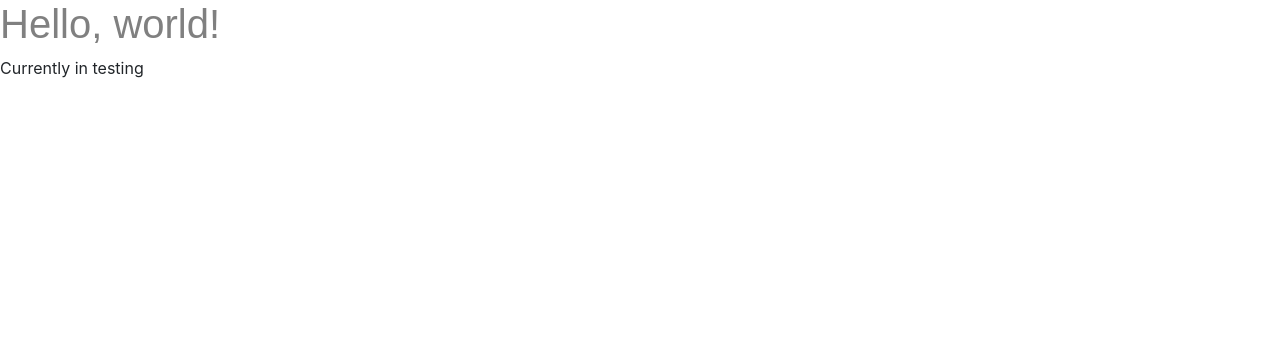
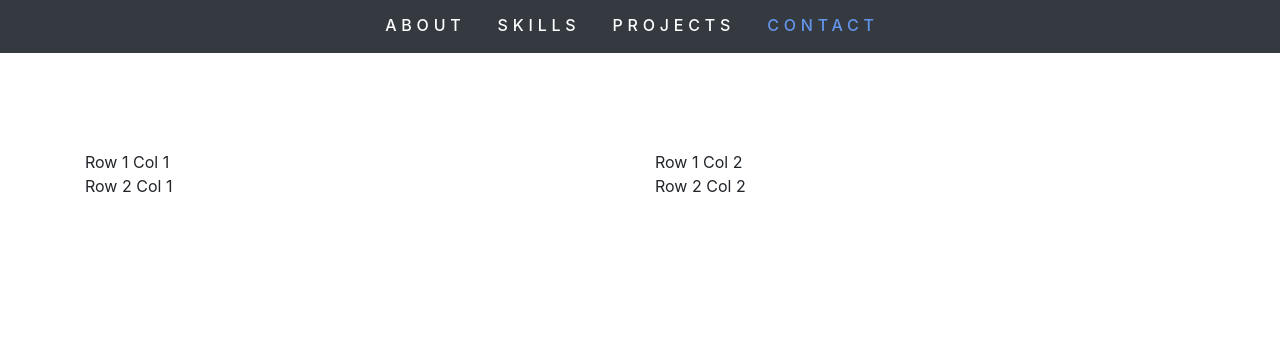
Before and after one commit to MZI207/mzi207.github.io, a plain HTML site: page index.html in a window 1280 px wide. Drawn offline with nearby package versions, Linux system fonts and the light colour scheme.

Commit message:
Fixed a nav bar

```diff
--- a/css/main.css
+++ b/css/main.css
@@ -1,28 +1,30 @@
 body{
-    text-align: center;
-    font-family: Arial, Helvetica, sans-serif;
-    background-color:#ffffff;
-
-}
-h1{
-    font-family: Arial, Helvetica, sans-serif;
-    color: grey;
+    overflow-x: hidden;
+    font-family: Calibri, sans-serif;
 }
 
-#outer{
-    display: table;
-    position: absolute;
-    height: 100%;
-    width: 100%;
+.navbar{
+    text-transform: uppercase;
+    font-weight: 500;
+    font-size: 1rem;
+    letter-spacing: .3rem;
+    background-color: rgba(0, 0, 0, .7);
 }
-#middle{
-    display: table-cell;
-    vertical-align: middle;
+.navbar-nav li{
+    padding-right: 1rem;
 }
-#profile-pic{
-    width: 100px;
-    height: 100px;
-    background-image: url(../img/pfp.jpg);
-    background-position: center;
-    border-radius: 75px;
+.navbar-dark .navbar-nav .nav-link{
+    color: #ffffff!important;
+    padding-top: .3rem;
 }
+.navbar-dark .navbar-nav .nav-link.active{
+    color:#6495ED!important;
+}
+.navbar-dark .navbar-nav .nav-link:hover{
+    color:#6495ED!important;
+}
+/*About */
+.about-offset{
+    padding: 150px 0px 150px 0px;
+    background-color: #ffffff;
+}
--- a/index.html
+++ b/index.html
@@ -1,33 +1,76 @@
-
 <!DOCTYPE html>
 <html lang="en">
   <head>
     <meta charset="utf-8">
     <meta name="viewport" content="width=device-width, initial-scale=1, shrink-to-fit=no">
 
-    <!-- Bootstrap CSS -->
+    <!-- Using bootstrap framework -->
     <link href="css/main.css" rel="stylesheet" type="text/css">
-    <link rel="stylesheet" href="https://stackpath.bootstrapcdn.com/bootstrap/4.3.1/css/bootstrap.min.css" integrity="sha384-ggOyR0iXCbMQv3Xipma34MD+dH/1fQ784/j6cY/iJTQUOhcWr7x9JvoRxT2MZw1T" crossorigin="anonymous">
+    <link href="css/bootstrap.min.css" rel="stylesheet" type="text/css">
 
     <title>Mohammed Iqbal</title>
   </head>
-  <body>
-    <h1>Hello, world!</h1>
-    <p> Currently in testing  </p>
-    <div id="outer">
-        <div id="middle">
-            <div id="container">
-                <div class="row">
-                    <div class="large-6 columns">
-                        <div id="profile-pic"></div>
-                    </div>
-                </div>
-            </div>
+  <body data-spy="scroll" data-target="#navbarResponsive">
+    <!-- Nav Bar-->
+    <nav class="navbar navbar-expand-md navbar-dark bg-dark fixed-top">
+
+      <button class="navbar-toggler" type="button" data-toggle="collapse" data-target="#navbarResponsive">
+        <span class="navbar-toggler-icon"></span>
+      </button>
+
+      <div class="collapse navbar-collapse" id="navbarResponsive">
+        <ul class="navbar-nav mx-auto text-center">
+          <li class="nav-item">
+            <a class="nav-link" href="#about">About</a>
+          </li>
+          <li class="nav-item">
+            <a class="nav-link" href="#skills">Skills</a>
+          </li>
+          <li class="nav-item">
+            <a class="nav-link" href="#project">Projects</a>
+          </li>
+          <li class="nav-item">
+            <a class="nav-link" href="#contact">Contact</a>
+          </li>
+        </ul>
+      </div>
+    </nav>
+
+    <!-- About -->
+    <div id="about" class="about-offset">
+      <div class="container">
+        <div class="row">
+          <div class="col">
+            Row 1 Col 1
+          </div>
+          <div class="col">
+            Row 1 Col 2
+          </div>
         </div>
+        <div class="row">
+          <div class="col">
+            Row 2 Col 1
+          </div>
+          <div class="col">
+            Row 2 Col 2
+          </div>
+        </div>
+      </div>
     </div>
+    <!-- Skills -->
+    <div id="skills" class="offset">
 
-    <script src="https://code.jquery.com/jquery-3.3.1.slim.min.js" integrity="sha384-q8i/X+965DzO0rT7abK41JStQIAqVgRVzpbzo5smXKp4YfRvH+8abtTE1Pi6jizo" crossorigin="anonymous"></script>
-    <script src="https://cdnjs.cloudflare.com/ajax/libs/popper.js/1.14.7/umd/popper.min.js" integrity="sha384-UO2eT0CpHqdSJQ6hJty5KVphtPhzWj9WO1clHTMGa3JDZwrnQq4sF86dIHNDz0W1" crossorigin="anonymous"></script>
-    <script src="https://stackpath.bootstrapcdn.com/bootstrap/4.3.1/js/bootstrap.min.js" integrity="sha384-JjSmVgyd0p3pXB1rRibZUAYoIIy6OrQ6VrjIEaFf/nJGzIxFDsf4x0xIM+B07jRM" crossorigin="anonymous"></script>
+    </div>
+    <!-- Project -->
+    <div id="project" class="offset">
+
+    </div>
+    <!-- Contact-->
+    <div id="contact" class="offset">
+
+    </div>
+    <!-- Scripts source files -->
+    <script src="https://ajax.googleapis.com/ajax/libs/jquery/1.12.4/jquery.min.js"></script>
+    <script src="js/bootstrap.min.js"></script>
   </body>
 </html>
```
Also changed, not shown: img/pfp.png (renamed from img/pfp.jpg.png), img/pfp2.jpg (added).
